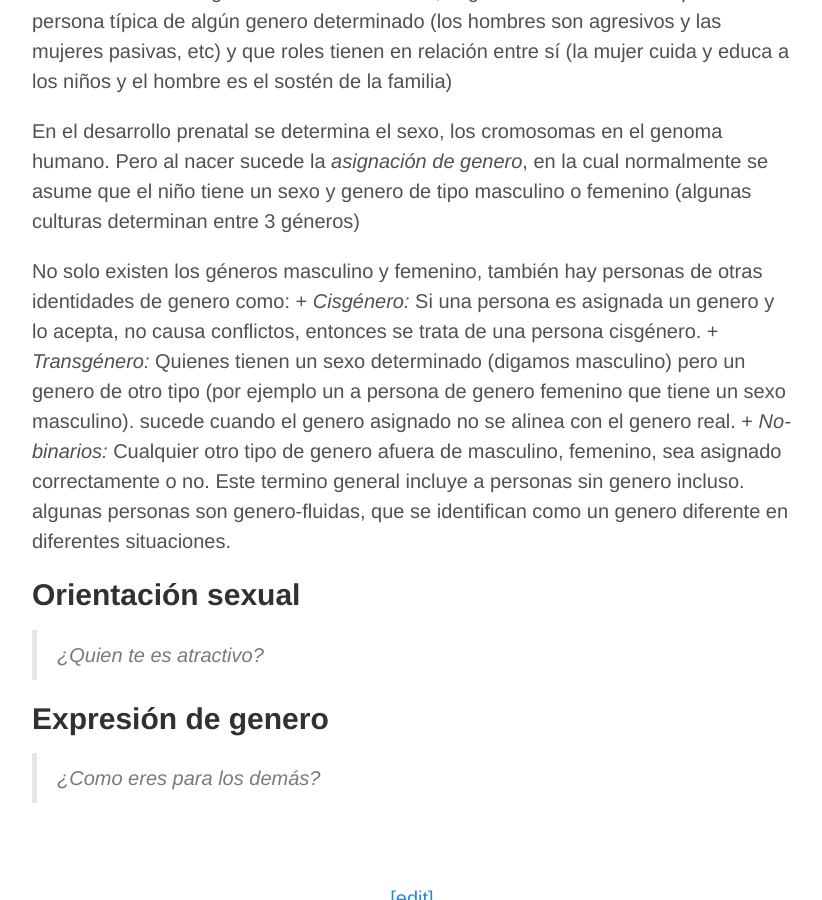
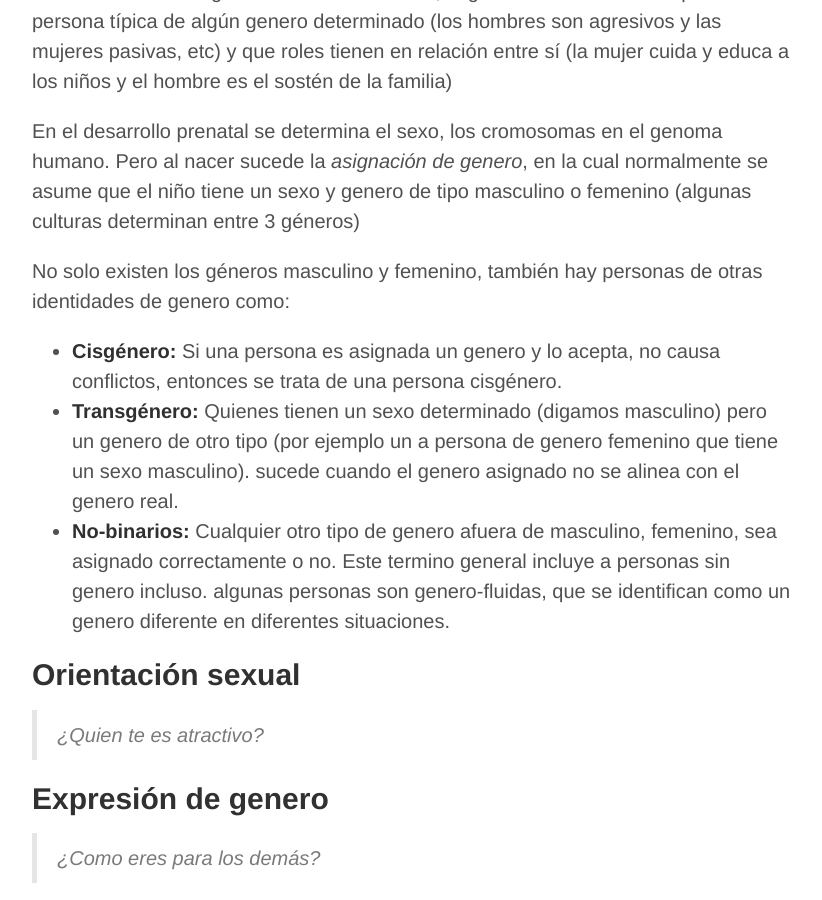
Before and after one commit to alex-esc/notes, a Jekyll site: the page built from _posts/2020-3-12-genero-intro.md, in a window 1280 px wide and 900 px high, scrolled down 1442 px. Shown: the whole window, without its empty margins (228-1050 px from the left). Built offline with Jekyll 4.4.1, drawn with Linux system fonts in a browser that asks for light colours.

```diff
--- a/_posts/2020-3-12-genero-intro.md
+++ b/_posts/2020-3-12-genero-intro.md
@@ -32,9 +32,10 @@ El sexo es una configuración de cromosomas, el genero es como se comporta una p
 En el desarrollo prenatal se determina el sexo, los cromosomas en el genoma humano. Pero al nacer sucede la *asignación de genero*, en la cual normalmente se asume que el niño tiene un sexo y genero de tipo masculino o femenino (algunas culturas determinan entre 3 géneros)
 
 No solo existen los géneros masculino y femenino, también hay personas de otras identidades de genero como:
-	+ *Cisgénero:* Si una persona es asignada un genero y lo acepta, no causa conflictos, entonces se trata de una persona cisgénero.
-	+ *Transgénero:* Quienes tienen un sexo determinado (digamos masculino) pero un genero de otro tipo (por ejemplo un a persona de genero femenino que tiene un sexo masculino). sucede cuando el genero asignado no se alinea con el genero real.
-	+ *No-binarios:* Cualquier otro tipo de genero afuera de masculino, femenino, sea asignado correctamente o no. Este termino general incluye a personas sin genero incluso. algunas personas son genero-fluidas, que se identifican como un genero diferente en diferentes situaciones.
+
++ **Cisgénero:** Si una persona es asignada un genero y lo acepta, no causa conflictos, entonces se trata de una persona cisgénero.
++ **Transgénero:** Quienes tienen un sexo determinado (digamos masculino) pero un genero de otro tipo (por ejemplo un a persona de genero femenino que tiene un sexo masculino). sucede cuando el genero asignado no se alinea con el genero real.
++ **No-binarios:** Cualquier otro tipo de genero afuera de masculino, femenino, sea asignado correctamente o no. Este termino general incluye a personas sin genero incluso. algunas personas son genero-fluidas, que se identifican como un genero diferente en diferentes situaciones.
 
 ## Orientación sexual
 
```
